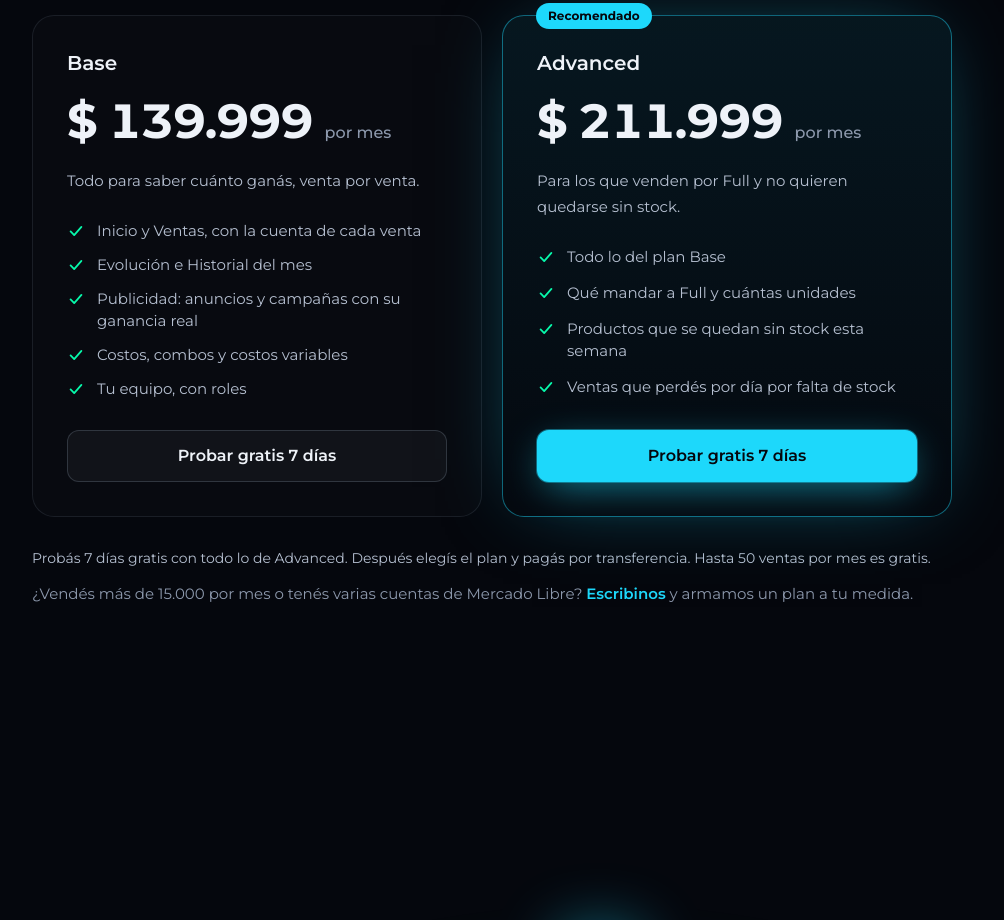
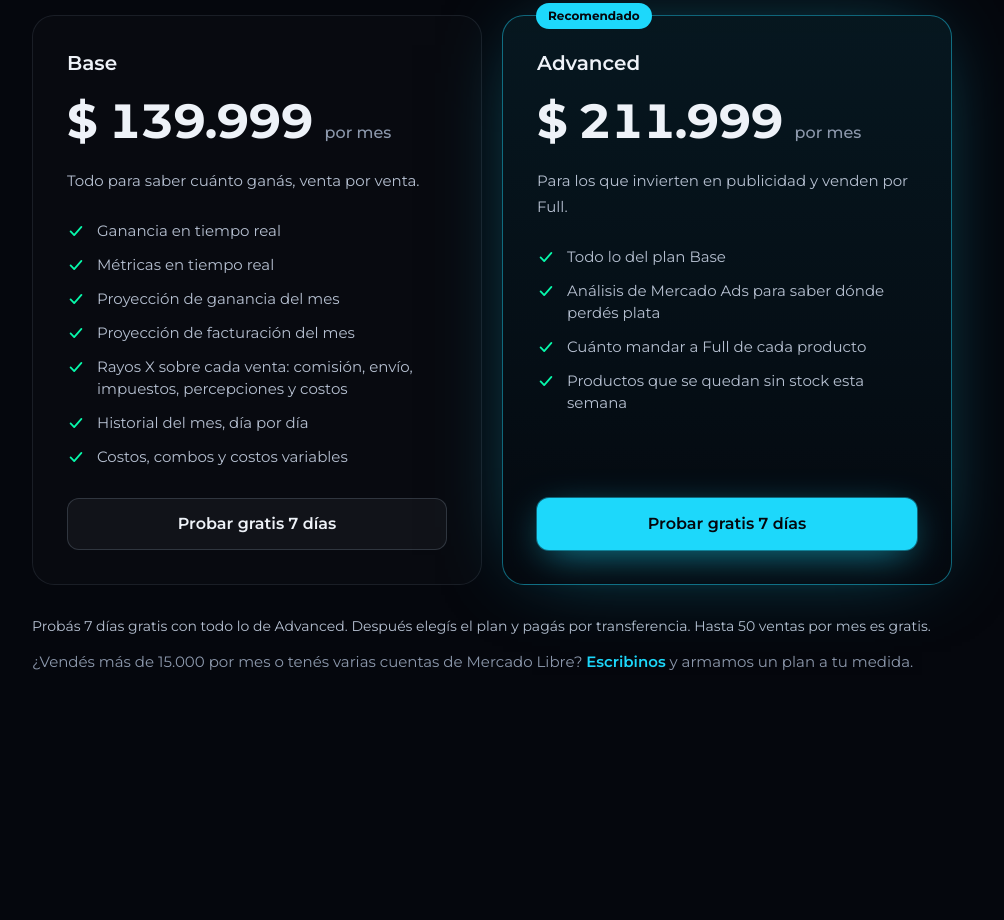
Before and after one commit to Franchuu21/analytics-landing, a plain HTML site: page index.html in a window 1280 px wide. Shown: the part 10482-11402 px from the top of the page, without its empty margins (40-1044 px from the left). Drawn offline with Linux system fonts and the light colour scheme.

Commit message:
Landing: nuevo contenido de los planes Base y Advanced
Co-Authored-By: Claude Opus 5.5 <noreply@anthropic.com>
Claude-Session: https://claude.ai/code/session_019A3JCycWZuCXWm8Azq9vLw

```diff
--- a/index.html
+++ b/index.html
@@ -386,9 +386,10 @@ p.sub{font-size:19px;line-height:30px;color:var(--t2);margin:20px 0 0;max-width:
 .plan .tag{position:absolute;top:-13px;left:33px;height:26px;display:inline-flex;align-items:center;padding:0 12px;border-radius:999px;background:var(--cian);color:#05070D;font-size:12px;font-weight:700}
 .plan h3{font-size:20px;font-weight:600;margin:0}
 .plan .pr{font-size:48px;line-height:54px;font-weight:700;letter-spacing:-.03em;margin:18px 0 0}
-.plan .pr small{font-size:16px;font-weight:500;color:var(--mut);letter-spacing:0}
+.plan .pr small{font-size:16px;font-weight:500;color:var(--mut);letter-spacing:0;white-space:nowrap}
+@media (max-width:820px){.plan .pr{font-size:40px;line-height:46px}}
 .plan .d{color:var(--t2);margin:8px 0 0;font-size:15px}
-.plan ul{list-style:none;padding:0;margin:26px 0 30px;display:grid;gap:12px;flex:1}
+.plan ul{list-style:none;padding:0;margin:26px 0 30px;display:grid;gap:12px;flex:1;align-content:start}
 .plan li{display:flex;gap:12px;font-size:15px;line-height:22px;color:var(--t2)}
 .plan li svg{flex:none;margin-top:2px;color:var(--verde)}
 .plan .btn{width:100%}
@@ -879,11 +880,13 @@ section[id],#demo{scroll-margin-top:72px}
         <p class="pr num"><span id="prBase">$ 139.999</span> <small>por mes</small></p>
         <p class="d" id="pdBase">Todo para saber cuánto ganás, venta por venta.</p>
         <ul>
-          <li><svg width="18" height="18" viewBox="0 0 20 20" fill="none" stroke="currentColor" stroke-width="2" stroke-linecap="round" stroke-linejoin="round" aria-hidden="true"><path d="M4 10.5l4 4 8-9"/></svg>Inicio y Ventas, con la cuenta de cada venta</li>
-          <li><svg width="18" height="18" viewBox="0 0 20 20" fill="none" stroke="currentColor" stroke-width="2" stroke-linecap="round" stroke-linejoin="round" aria-hidden="true"><path d="M4 10.5l4 4 8-9"/></svg>Evolución e Historial del mes</li>
-          <li><svg width="18" height="18" viewBox="0 0 20 20" fill="none" stroke="currentColor" stroke-width="2" stroke-linecap="round" stroke-linejoin="round" aria-hidden="true"><path d="M4 10.5l4 4 8-9"/></svg>Publicidad: anuncios y campañas con su ganancia real</li>
+          <li><svg width="18" height="18" viewBox="0 0 20 20" fill="none" stroke="currentColor" stroke-width="2" stroke-linecap="round" stroke-linejoin="round" aria-hidden="true"><path d="M4 10.5l4 4 8-9"/></svg>Ganancia en tiempo real</li>
+          <li><svg width="18" height="18" viewBox="0 0 20 20" fill="none" stroke="currentColor" stroke-width="2" stroke-linecap="round" stroke-linejoin="round" aria-hidden="true"><path d="M4 10.5l4 4 8-9"/></svg>Métricas en tiempo real</li>
+          <li><svg width="18" height="18" viewBox="0 0 20 20" fill="none" stroke="currentColor" stroke-width="2" stroke-linecap="round" stroke-linejoin="round" aria-hidden="true"><path d="M4 10.5l4 4 8-9"/></svg>Proyección de ganancia del mes</li>
+          <li><svg width="18" height="18" viewBox="0 0 20 20" fill="none" stroke="currentColor" stroke-width="2" stroke-linecap="round" stroke-linejoin="round" aria-hidden="true"><path d="M4 10.5l4 4 8-9"/></svg>Proyección de facturación del mes</li>
+          <li><svg width="18" height="18" viewBox="0 0 20 20" fill="none" stroke="currentColor" stroke-width="2" stroke-linecap="round" stroke-linejoin="round" aria-hidden="true"><path d="M4 10.5l4 4 8-9"/></svg>Rayos X sobre cada venta: comisión, envío, impuestos, percepciones y costos</li>
+          <li><svg width="18" height="18" viewBox="0 0 20 20" fill="none" stroke="currentColor" stroke-width="2" stroke-linecap="round" stroke-linejoin="round" aria-hidden="true"><path d="M4 10.5l4 4 8-9"/></svg>Historial del mes, día por día</li>
           <li><svg width="18" height="18" viewBox="0 0 20 20" fill="none" stroke="currentColor" stroke-width="2" stroke-linecap="round" stroke-linejoin="round" aria-hidden="true"><path d="M4 10.5l4 4 8-9"/></svg>Costos, combos y costos variables</li>
-          <li><svg width="18" height="18" viewBox="0 0 20 20" fill="none" stroke="currentColor" stroke-width="2" stroke-linecap="round" stroke-linejoin="round" aria-hidden="true"><path d="M4 10.5l4 4 8-9"/></svg>Tu equipo, con roles</li>
         </ul>
         <a class="btn btn-ghost" href="https://app.smartmetrics.com.ar/#crear" id="ctaBase">Probar gratis 7 días</a>
       </div>
@@ -891,12 +894,12 @@ section[id],#demo{scroll-margin-top:72px}
         <span class="tag">Recomendado</span>
         <h3>Advanced</h3>
         <p class="pr num"><span id="prAdv">$ 211.999</span> <small>por mes</small></p>
-        <p class="d" id="pdAdv">Para los que venden por Full y no quieren quedarse sin stock.</p>
+        <p class="d" id="pdAdv">Para los que invierten en publicidad y venden por Full.</p>
         <ul>
           <li><svg width="18" height="18" viewBox="0 0 20 20" fill="none" stroke="currentColor" stroke-width="2" stroke-linecap="round" stroke-linejoin="round" aria-hidden="true"><path d="M4 10.5l4 4 8-9"/></svg>Todo lo del plan Base</li>
-          <li><svg width="18" height="18" viewBox="0 0 20 20" fill="none" stroke="currentColor" stroke-width="2" stroke-linecap="round" stroke-linejoin="round" aria-hidden="true"><path d="M4 10.5l4 4 8-9"/></svg>Qué mandar a Full y cuántas unidades</li>
+          <li><svg width="18" height="18" viewBox="0 0 20 20" fill="none" stroke="currentColor" stroke-width="2" stroke-linecap="round" stroke-linejoin="round" aria-hidden="true"><path d="M4 10.5l4 4 8-9"/></svg>Análisis de Mercado Ads para saber dónde perdés plata</li>
+          <li><svg width="18" height="18" viewBox="0 0 20 20" fill="none" stroke="currentColor" stroke-width="2" stroke-linecap="round" stroke-linejoin="round" aria-hidden="true"><path d="M4 10.5l4 4 8-9"/></svg>Cuánto mandar a Full de cada producto</li>
           <li><svg width="18" height="18" viewBox="0 0 20 20" fill="none" stroke="currentColor" stroke-width="2" stroke-linecap="round" stroke-linejoin="round" aria-hidden="true"><path d="M4 10.5l4 4 8-9"/></svg>Productos que se quedan sin stock esta semana</li>
-          <li><svg width="18" height="18" viewBox="0 0 20 20" fill="none" stroke="currentColor" stroke-width="2" stroke-linecap="round" stroke-linejoin="round" aria-hidden="true"><path d="M4 10.5l4 4 8-9"/></svg>Ventas que perdés por día por falta de stock</li>
         </ul>
         <a class="btn btn-marca" href="https://app.smartmetrics.com.ar/#crear" id="ctaAdv">Probar gratis 7 días</a>
       </div>
```
